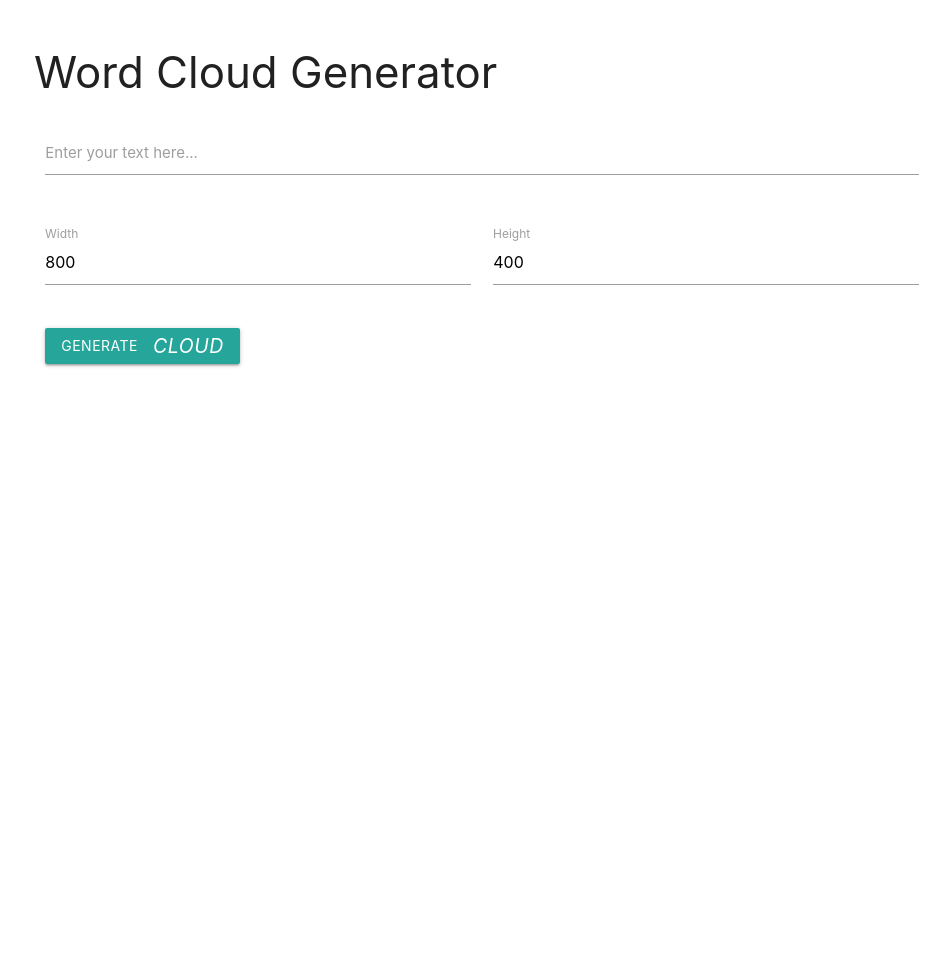
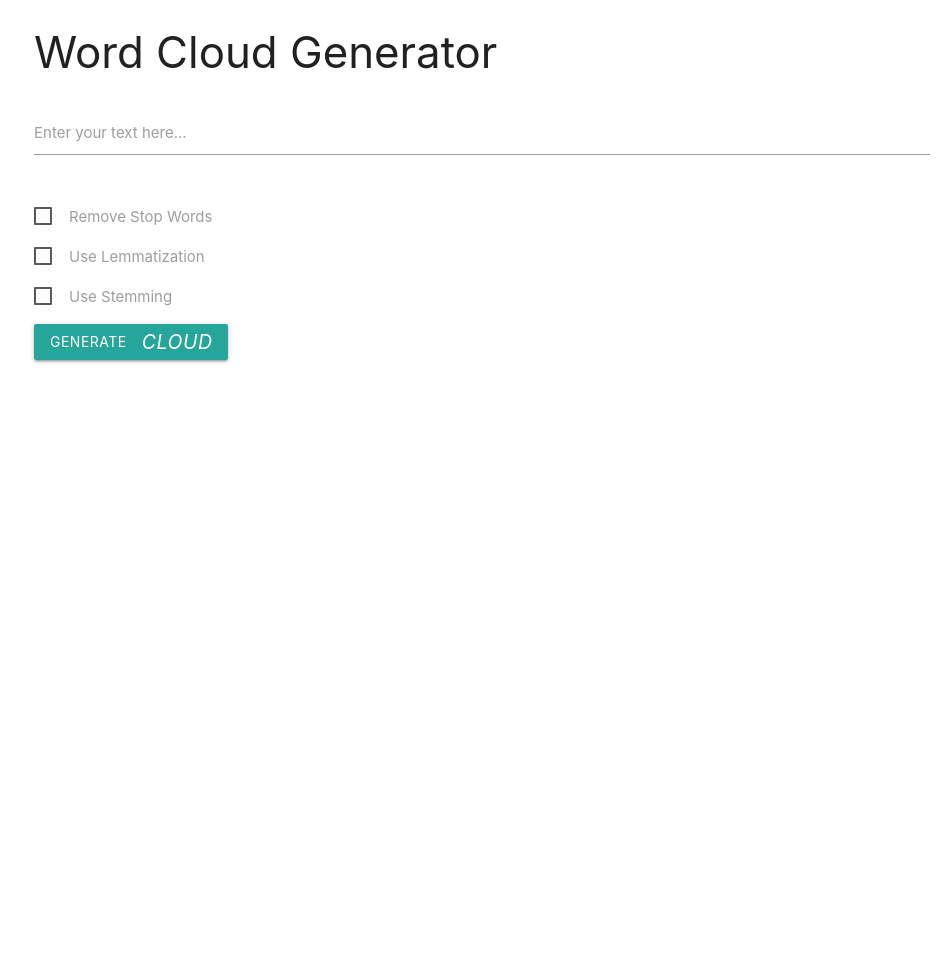
Before and after one commit to yoazmenda/word-cloud, a Flask app: page / in a window 1280 px wide. Shown: the top 959 px of the page, without its empty margins (158-1108 px from the left). Before the commit the page ends 367 px from the top, so only its background shows below. Run offline with Flask 3, Linux system fonts and the light colour scheme.

Commit message:
add options

```diff
--- a/app.py
+++ b/app.py
@@ -4,7 +4,7 @@ import matplotlib.pyplot as plt
 import io
 from nltk.corpus import stopwords
 from nltk.tokenize import word_tokenize
-from nltk.stem import WordNetLemmatizer
+from nltk.stem import WordNetLemmatizer, PorterStemmer
 import nltk
 
 # Download necessary NLTK data
@@ -21,16 +21,30 @@ def index():
 @app.route('/generate', methods=['POST'])
 def generate():
     text = request.form['text']
-    width = request.form.get('width', default=800, type=int)
-    height = request.form.get('height', default=400, type=int)
+    # Fixed width and height
+    width = 800
+    height = 600
+
+    # Get user options
+    use_stopwords = 'stopwords' in request.form
+    use_lemmatization = 'lemmatization' in request.form
+    use_stemming = 'stemming' in request.form
 
     # Preprocess the text
     words = word_tokenize(text)
-    filtered_words = [word for word in words if word.lower() not in stopwords.words('english')]
-    lemmatizer = WordNetLemmatizer()
-    lemmatized_words = [lemmatizer.lemmatize(word) for word in filtered_words]
 
-    processed_text = ' '.join(lemmatized_words)
+    if use_stopwords:
+        words = [word for word in words if word.lower() not in stopwords.words('english')]
+
+    if use_lemmatization:
+        lemmatizer = WordNetLemmatizer()
+        words = [lemmatizer.lemmatize(word) for word in words]
+
+    if use_stemming:
+        stemmer = PorterStemmer()
+        words = [stemmer.stem(word) for word in words]
+
+    processed_text = ' '.join(words)
 
     # Generate the word cloud
     wordcloud = WordCloud(width=width, height=height, background_color='white').generate(processed_text)
--- a/style.css
+++ b/style.css
@@ -1,4 +1,22 @@
-/* style.css */
+html, body {
+    height: 100%;
+    margin: 0;
+}
+
 body {
+    display: flex;
+    flex-direction: column;
+}
+
+.container {
+    flex: 1 0 auto;
     padding-top: 20px;
 }
+
+footer {
+    flex-shrink: 0;
+    padding: 20px 0;
+    background: #f8f9fa;
+    text-align: center;
+    width: 100%;
+}
--- a/templates/index.html
+++ b/templates/index.html
@@ -3,16 +3,12 @@
 <head>
     <meta charset="UTF-8">
     <title>Word Cloud Generator</title>
-    <!-- Compiled and minified Materialize CSS -->
     <link rel="stylesheet" href="https://cdnjs.cloudflare.com/ajax/libs/materialize/1.0.0/css/materialize.min.css">
-    <!-- Custom CSS -->
-    <link rel="stylesheet" href="style.css">
 </head>
 <body>
 
 <div class="container">
     <h3>Word Cloud Generator</h3>
-    <div class="row">
     <form class="col s12" action="/generate" method="post" target="resultFrame">
         <div class="row">
             <div class="input-field col s12">
@@ -20,31 +16,37 @@
                 <label for="text">Enter your text here...</label>
             </div>
         </div>
-            <div class="row">
-                <div class="input-field col s6">
-                    <input id="width" type="number" name="width" value="800">
-                    <label for="width">Width</label>
-                </div>
-                <div class="input-field col s6">
-                    <input id="height" type="number" name="height" value="400">
-                    <label for="height">Height</label>
-                </div>
-            </div>
+        <p>
+            <label>
+                <input type="checkbox" name="stopwords"/>
+                <span>Remove Stop Words</span>
+            </label>
+        </p>
+        <p>
+            <label>
+                <input type="checkbox" name="lemmatization"/>
+                <span>Use Lemmatization</span>
+            </label>
+        </p>
+        <p>
+            <label>
+                <input type="checkbox" name="stemming"/>
+                <span>Use Stemming</span>
+            </label>
+        </p>
         <button class="btn waves-effect waves-light" type="submit">Generate
             <i class="material-icons right">cloud</i>
         </button>
     </form>
-    </div>
     <div class="row">
-        <div class="col s12">
-            <iframe name="resultFrame" style="width: 100%; height: 400px; border: none;"></iframe>
-        </div>
+        <iframe name="resultFrame" style="width: 100%; height: 600px; border: none;"></iframe>
     </div>
 </div>
 
-<!-- Compiled and minified JavaScript -->
+
 <script src="https://cdnjs.cloudflare.com/ajax/libs/materialize/1.0.0/js/materialize.min.js"></script>
-<!-- Custom JavaScript -->
 <script src="script.js"></script>
+
 </body>
+
 </html>
```
Lines whose indentation alone changed are shown as unchanged.
